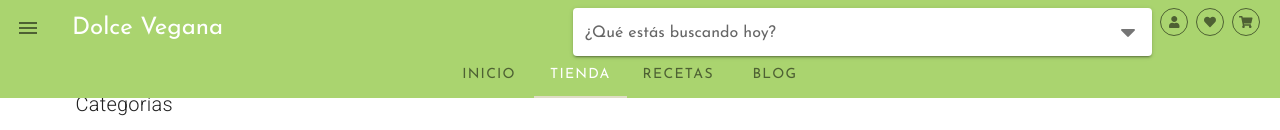
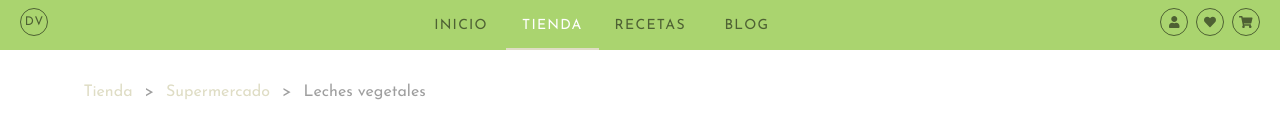
Before and after one commit to farfaniriss/dolcevegana, a Vue app: page /tienda in a window 1280 px wide. Shown: the top 130 px of the page. Built offline with nearby package versions, Linux system fonts and the light colour scheme; grey boxes are pictures that could not be loaded.

Commit message:
changed app-bar

```diff
--- a/src/App.vue
+++ b/src/App.vue
@@ -4,48 +4,26 @@
       class="info"
       color="transparent"
       :clipped-left="clipped"
-      inverted-scroll
-      elevate-on-scroll
+      fixed
       prominent
+      flat
       scroll-threshold="500"
       app
       :height="'50px'"
     >
-      <v-btn icon @click.stop="rightDrawer = !rightDrawer">
+      <!-- <v-btn icon @click.stop="rightDrawer = !rightDrawer">
         <v-icon>mdi-menu</v-icon>
-      </v-btn>
-      <v-toolbar-title v-text="title" />
-      <v-spacer />
-      <v-autocomplete
-        v-model="searchKey"
-        :items="searchItems"
-        :loading="isLoadingSearch"
-        :search-input.sync="search"
-        clearable
-        hide-details
-        hide-selected
-        item-text="name"
-        item-value="symbol"
-        label="¿Qué estás buscando hoy?"
-        class="ma-1 d-none d-sm-flex"
-        solo
-      >
-        <template v-slot:no-data>
-          <v-list-item>
-            <v-list-item-title>¿Qué estás buscando hoy?</v-list-item-title>
-          </v-list-item>
-        </template>
-        <template v-slot:item="{ item }">
-          <v-list-item-avatar
-            color="indigo"
-            class="headline font-weight-light white--text"
-          >{{ item.name.charAt(0) }}</v-list-item-avatar>
-          <v-list-item-content>
-            <v-list-item-title v-text="item.name"></v-list-item-title>
-            <v-list-item-subtitle v-text="item.symbol"></v-list-item-subtitle>
-          </v-list-item-content>
-        </template>
-      </v-autocomplete>
+      </v-btn>-->
+      <!-- <v-toolbar-title v-text="title" /> -->
+      <v-btn outlined icon small class="ma-1">{{ title }}</v-btn>
+
+      <v-tabs centered background-color="transparent" class="d-none d-sm-flex justify-center">
+        <v-tab v-for="(menu, index) in menus" :key="index" :to="menu.to">
+          {{
+          menu.title
+          }}
+        </v-tab>
+      </v-tabs>
 
       <v-btn outlined icon small class="ma-1">
         <font-awesome-icon :icon="['fas', 'user']" />
@@ -56,46 +34,6 @@
       <v-btn outlined icon small class="ma-1">
         <font-awesome-icon :icon="['fas', 'shopping-cart']" />
       </v-btn>
-
-      <template v-slot:extension>
-        <v-tabs centered background-color="transparent" class="d-none d-sm-flex justify-center">
-          <v-tab v-for="(menu, index) in menus" :key="index" :to="menu.to">
-            {{
-            menu.title
-            }}
-          </v-tab>
-        </v-tabs>
-        <v-autocomplete
-          v-model="searchKey"
-          :items="searchItems"
-          :loading="isLoadingSearch"
-          :search-input.sync="search"
-          clearable
-          hide-details
-          hide-selected
-          item-text="name"
-          item-value="symbol"
-          label="¿Qué estás buscando hoy?"
-          class="ma-1 d-flex d-sm-none"
-          solo
-        >
-          <template v-slot:no-data>
-            <v-list-item>
-              <v-list-item-title>¿Qué estás buscando hoy?</v-list-item-title>
-            </v-list-item>
-          </template>
-          <template v-slot:item="{ item }">
-            <v-list-item-avatar
-              color="indigo"
-              class="headline font-weight-light white--text"
-            >{{ item.name.charAt(0) }}</v-list-item-avatar>
-            <v-list-item-content>
-              <v-list-item-title v-text="item.name"></v-list-item-title>
-              <v-list-item-subtitle v-text="item.symbol"></v-list-item-subtitle>
-            </v-list-item-content>
-          </template>
-        </v-autocomplete>
-      </template>
     </v-app-bar>
     <v-content>
       <router-view></router-view>
@@ -171,7 +109,7 @@ export default Vue.extend({
     miniVariant: false,
     right: true,
     rightDrawer: false,
-    title: "Dolce Vegana"
+    title: "DV" //"Dolce Vegana"
   }),
   methods: {
     onScroll(e: any) {
--- a/src/views/Home/Home.vue
+++ b/src/views/Home/Home.vue
@@ -30,7 +30,7 @@
   font-size: 4em;
   margin-left: -2rem;
   margin-top: 10rem;
-  z-index: 1000;
+  z-index: 2;
   position: relative;
 }
 
```
